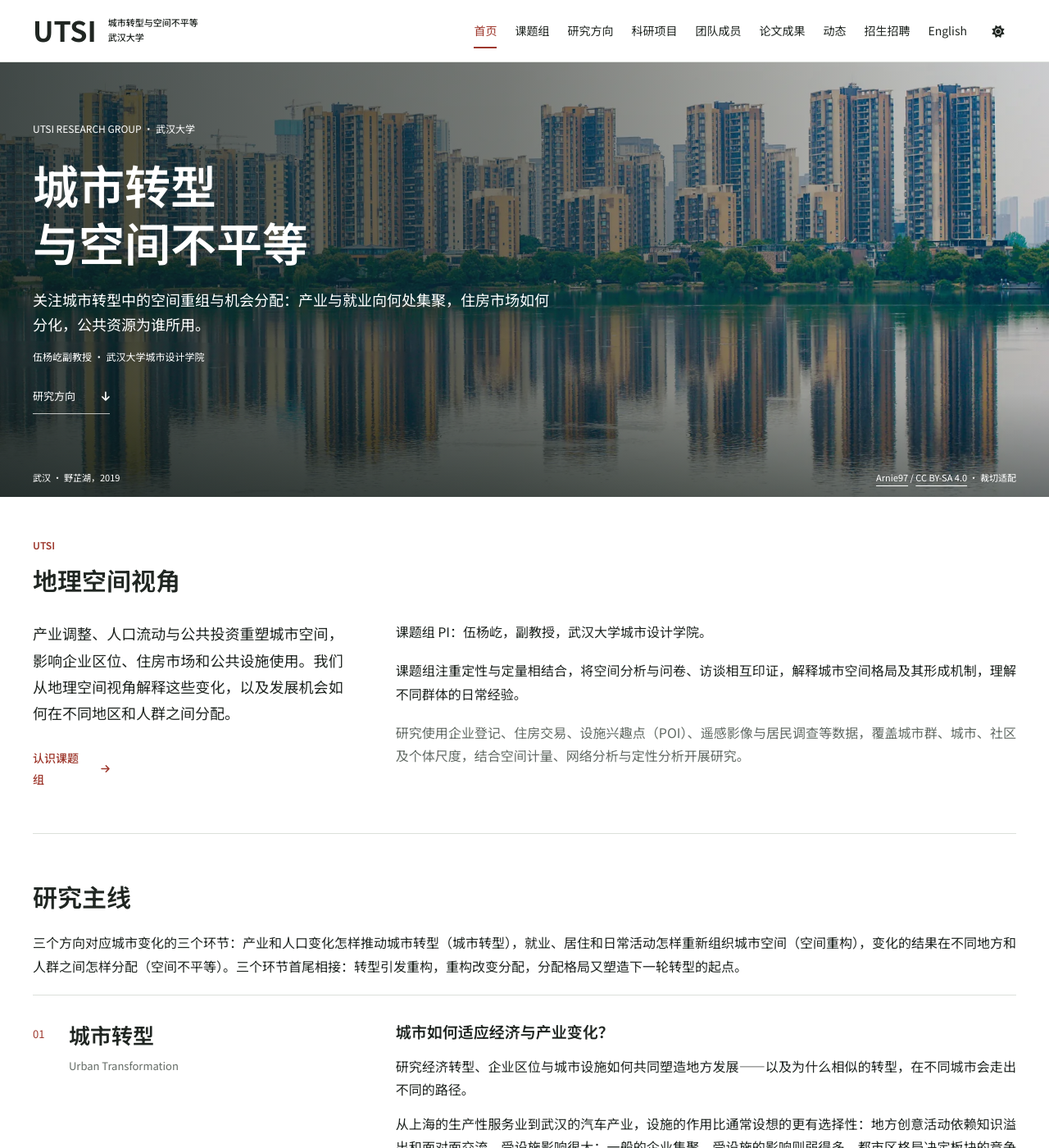
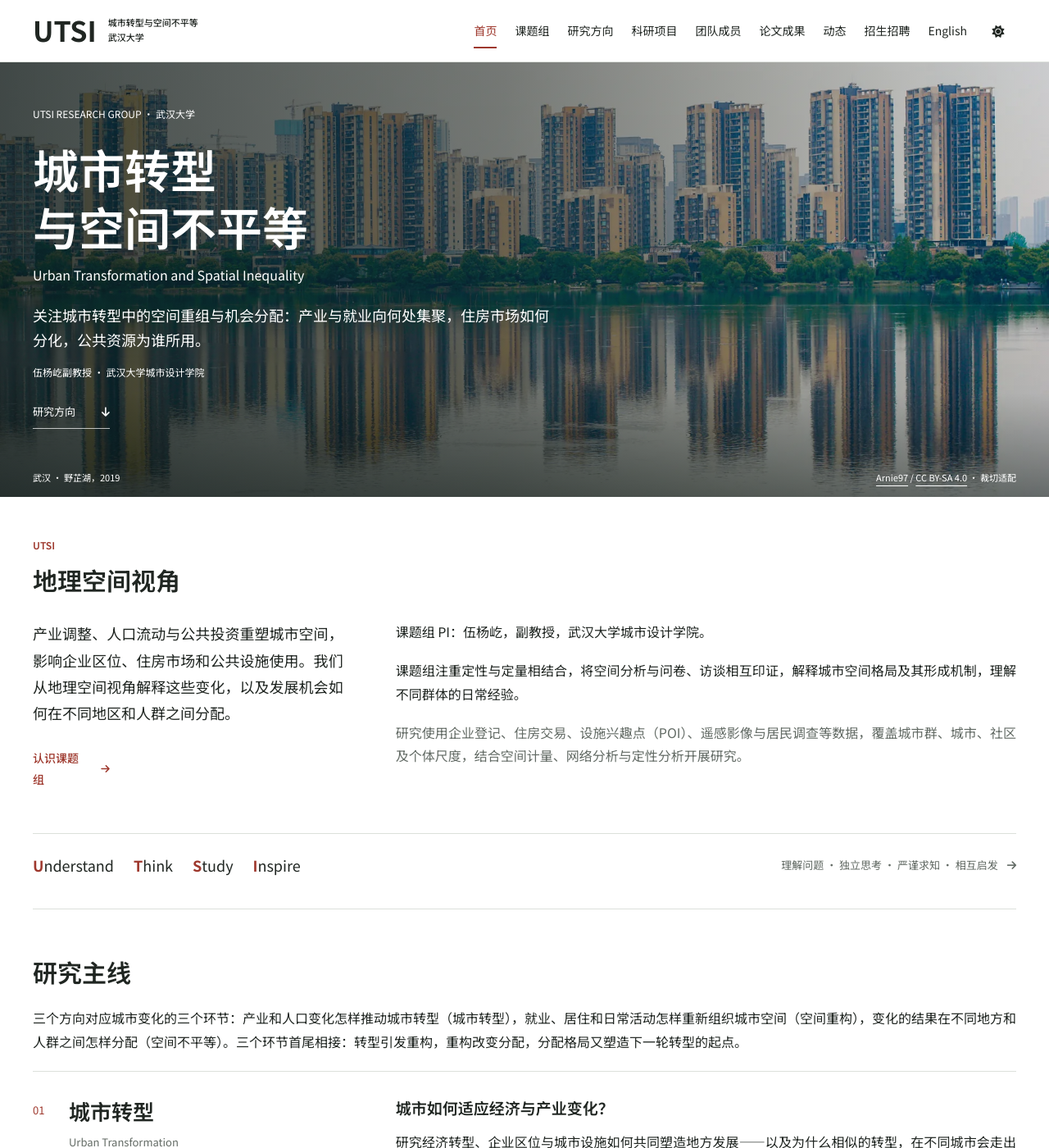
Before and after one commit to Yangyi-Wu/Yangyi-Wu.github.io, a Jekyll site: the page built from _pages/zh-about.md, in a window 1280 px wide and 1400 px high. Shown: the whole window at 82% size. Built offline with Jekyll 4.4.1, drawn with Linux system fonts in a browser that asks for light colours.

Commit message:
Simplify publication list and clarify UTSI homepage identity

```diff
--- a/_includes/home-content.html
+++ b/_includes/home-content.html
@@ -18,6 +18,7 @@
     <div class="home-identity">
       <p class="group-eyebrow">UTSI RESEARCH GROUP · {% if page.lang == 'zh' %}武汉大学{% else %}WUHAN UNIVERSITY{% endif %}</p>
       <h1 class="group-home-title">{% for line in home.hero_lines %}<span>{{ line }}</span>{% endfor %}</h1>
+      {% if page.lang == 'zh' %}<p class="home-name-expansion" lang="en">Urban Transformation and Spatial Inequality</p>{% endif %}
       <p class="profile-lead">{{ home.lead }}</p>
       <p class="home-pi">{{ home.pi }}</p>
       <a class="hero-research-link" href="#home-research-title">{% if page.lang == 'zh' %}研究方向{% else %}Our research{% endif %} <i class="fa-solid fa-arrow-down" aria-hidden="true"></i></a>
@@ -36,6 +37,12 @@
     <a class="text-link" href="{{ language_prefix | append: '/about/' | relative_url }}">{% if page.lang == 'zh' %}认识课题组{% else %}About the group{% endif %} <i class="fa-solid fa-arrow-right" aria-hidden="true"></i></a>
     </div>
   </section>
+  <aside class="home-values" aria-label="{% if page.lang == 'zh' %}研究与成长{% else %}Research and growth{% endif %}">
+    <a href="{{ language_prefix | append: '/join/' | relative_url }}#join-values-title">
+      <span class="home-values-words" lang="en">{% for value in site.data.group.research_values %}<span><b>{{ value.word | slice: 0 }}</b>{{ value.word | slice: 1, 99 }}</span>{% endfor %}</span>
+      <span class="home-values-caption">{% if page.lang == 'zh' %}理解问题 · 独立思考 · 严谨求知 · 相互启发{% else %}Research and growth{% endif %} <i class="fa-solid fa-arrow-right" aria-hidden="true"></i></span>
+    </a>
+  </aside>
   <section class="home-section home-research" aria-labelledby="home-research-title">
     <h2 id="home-research-title">{% if page.lang == 'zh' %}研究主线{% else %}Research framework{% endif %}</h2>
     <p class="home-research-intro">{{ home.research_intro }}</p>
--- a/_sass/layout/_research-site.scss
+++ b/_sass/layout/_research-site.scss
@@ -99,6 +99,19 @@ a:focus-visible, input:focus-visible, button:focus-visible, select:focus-visible
 .home-hero .group-eyebrow { color: #fff; font-size: 12px; margin: 0 0 22px; }
 .home-hero .group-home-title { color: #fff; font-size: 56px; font-weight: 600; line-height: 1.25; margin: 0 0 20px; max-width: 980px; }
 .group-home-title span { display: block; }
+.home-hero .home-name-expansion { color: #fff; font-size: 16px; line-height: 1.6; margin: -8px 0 20px; max-width: 640px; }
+.home-values { max-width: 1280px; margin: 0 auto; padding: 0 40px 36px; }
+.home-values > a { display: flex; align-items: center; justify-content: space-between; flex-wrap: wrap; gap: 14px 32px; border-top: 1px solid var(--global-border-color); padding-top: 22px; color: var(--global-text-color); text-decoration: none; }
+.home-values-words { display: flex; flex-wrap: wrap; gap: 10px 24px; font-size: 18px; }
+.home-values-words b { color: var(--global-link-color); }
+.home-values-caption { font-size: 13px; color: var(--global-text-color-light); line-height: 1.8; }
+.home-values-caption i { margin-left: 8px; }
+.home-values > a:hover .home-values-caption { color: var(--global-link-color); }
+@media (max-width: 768px) {
+  .home-values { padding: 0 24px 28px; }
+  .home-values-words { display: grid; grid-template-columns: repeat(2, minmax(0, 1fr)); width: 100%; font-size: 17px; }
+  .home-hero .home-name-expansion { font-size: 13px; margin: -4px 0 14px; }
+}
 .home-hero .profile-lead { font-size: 18px; line-height: 1.7; margin: 0 0 14px; color: #fff; max-width: 640px; }
 .home-hero .home-pi { font-size: 12px; line-height: 1.7; margin: 0 0 18px; color: #fff; }
 .hero-research-link { display: inline-flex; align-items: center; gap: 32px; color: #fff !important; text-decoration: none !important; font-size: 13px; padding: 8px 0; border-bottom: 1px solid rgba(255,255,255,.7); }
@@ -246,14 +259,17 @@ a:focus-visible, input:focus-visible, button:focus-visible, select:focus-visible
 .publication-toolbar input, .publication-toolbar select { box-sizing: border-box; width: 245px; max-width: 100%; height: 44px; padding: 8px 12px; margin: 0; border: 1px solid var(--global-dark-border-color); border-radius: 0; color: var(--global-text-color); background: var(--global-bg-color); font-family: var(--site-font); font-size: 14px; box-shadow: none; }
 .publication-result-count { color: var(--global-text-color-light); font-variant-numeric: tabular-nums; }
 .publication-group > h2 { font-size: 24px; margin: 32px 0 0; }
-.publication-entry { margin: 0; padding: 30px 0 36px; border-bottom: 1px solid var(--global-border-color); }
-.publication-entry h3 { font-size: 23px; line-height: 1.6; margin: 0 0 14px; max-width: 940px; }
+.publication-entry { margin: 0; padding: 24px 0; border-bottom: 1px solid var(--global-border-color); }
+.publication-entry h3 { font-size: 20px; line-height: 1.5; margin: 0 0 10px; max-width: 940px; }
 .publication-entry h3 a { color: var(--global-text-color); text-decoration: none; }
 .publication-entry h3 a:hover { color: var(--global-link-color); }
 .publication-entry p { margin: 7px 0; font-size: 14px; line-height: 1.8; }
 .publication-authors { color: var(--global-text-color-light); }
 .publication-links { display: flex; flex-wrap: wrap; gap: 8px 24px; margin: 16px 0; font-size: 13px; }
 .publication-links a { display: inline-flex; align-items: center; gap: 7px; }
+.publication-entry .publication-links { margin: 12px 0 0; }
+.publication-entry .publication-links a { text-decoration: none; }
+.publication-entry a:hover, .publication-entry a:focus-visible { text-decoration: underline; text-underline-offset: 3px; }
 .publication-media { display: block; width: 100%; max-width: 900px; margin: 24px 0 0; }
 .publication-media img, .publication-figure img { display: block; width: 100%; height: auto; max-height: none; border: 0; background: #fff; box-shadow: none !important; }
 .publication-figure { margin: 30px 0 0; }
--- a/scripts/verify-site.rb
+++ b/scripts/verify-site.rb
@@ -81,7 +81,7 @@ end
     expected = publications.select { |_, record| record.fetch("category") == category }.sort_by { |_, record| record.fetch("date") }.reverse.map(&:first)
     check(actual == expected, "Incomplete or non-chronological category #{category}: #{path}")
   end
-  check(page.css(".publication-media").length == records.values.count { |record| record["visual_reviewed"] && record["thumbnail"] }, "Reviewed publication images missing: #{path}")
+  check(page.css(".publication-media, .publication-entry img").empty?, "Publication list must be text-only: #{path}")
   cards.each do |entry|
     check(!entry["data-publication-themes"].to_s.empty?, "Missing publication themes")
     media = entry.at_css(".publication-media")
```
Also changed, not shown: _includes/publication-card.html (+0 -7 lines).
